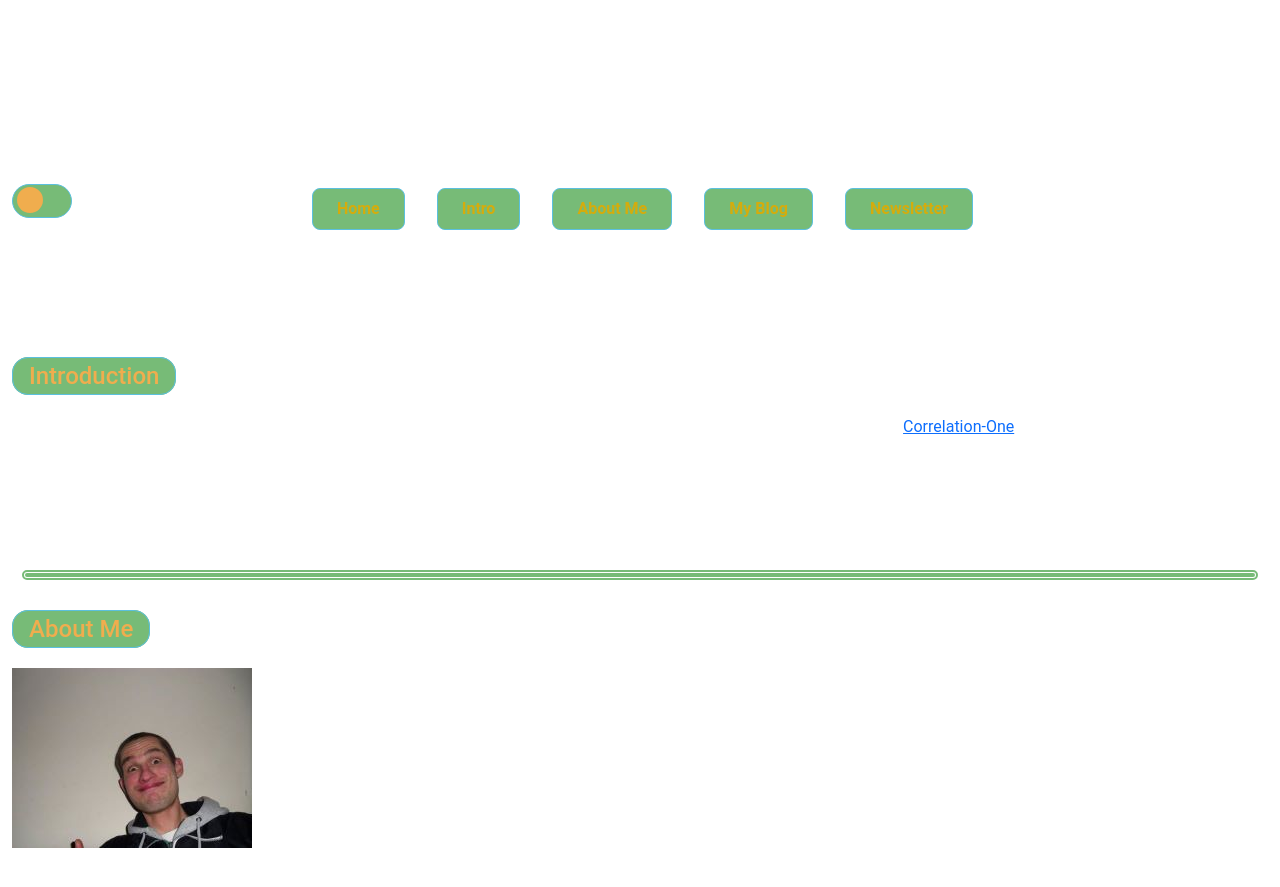
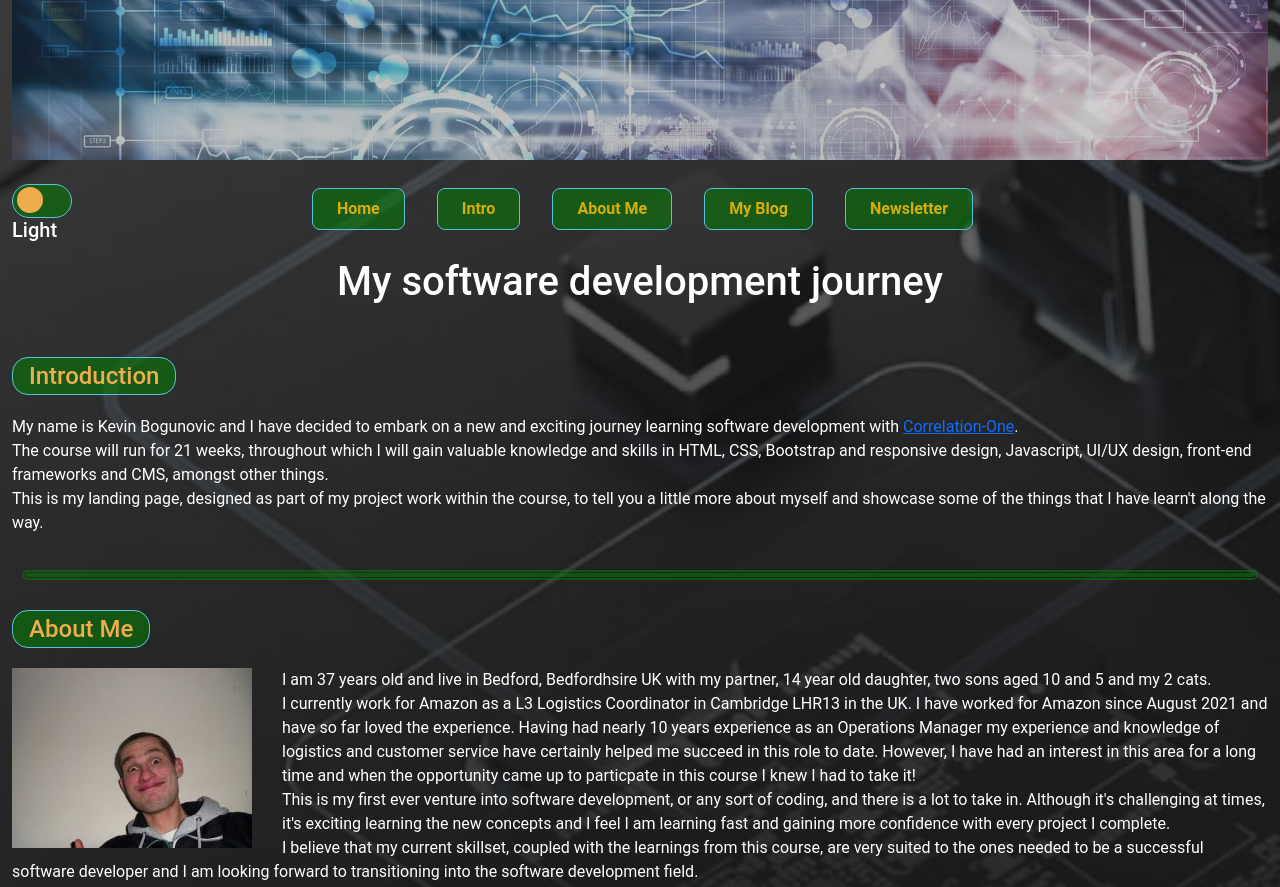
Before and after one commit to KevinB001/mywebsite, a plain HTML site: page index.html in a window 1280 px wide. Shown: the top 887 px of the page. Drawn offline with nearby package versions, Linux system fonts and the light colour scheme; a script that the page names is missing.

Commit message:
made image links work

```diff
--- a/css/style.css
+++ b/css/style.css
@@ -1,5 +1,5 @@
 body {
-	background: url(media/bodyBG.jpg);
+	background: url(../media/bodyBG.jpg);
   	background-size: cover;
   	background-repeat: no-repeat;
   	color: rgb(255,255,255) !important;
@@ -8,7 +8,7 @@ body {
   }
 .bg-image {
 	display: block;
-	background: url(media/headerimage.jpg);
+	background: url(../media/headerimage.jpg);
 	height: 20vh;
 	background-size: cover;
 	opacity: 0.7;
@@ -121,7 +121,7 @@ p > span {
   	width: 5px;
 }
 .light-mode {
-  background: url(media/themechangeBG.jpg) !important;
+  	background: url(../media/themechangeBG.jpg) !important;
 	color: rgb(0,0,0) !important;
 	transition: all 0.4s ease-in;
 }
```
Lines whose indentation alone changed are shown as unchanged.
